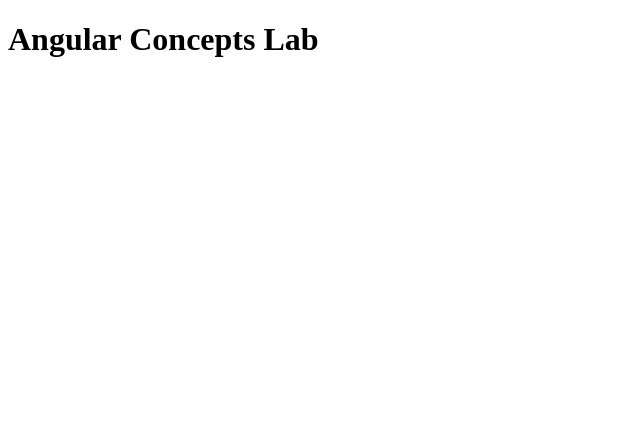
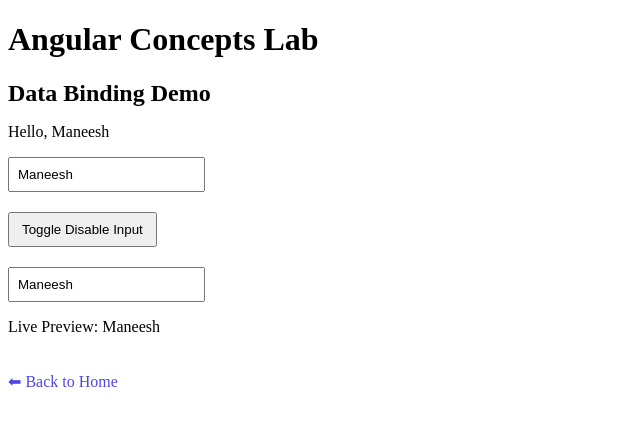
Before and after one commit to maneeshk-png/Agnular-Learning, an Angular app: page /data-binding in a window 1280 px wide. Before the commit this address led to /. Shown: the top 426 px of the page, without its empty margins (0-640 px from the left). Built offline with nearby package versions, Linux system fonts and the light colour scheme.

Commit message:
feat:Added data binding concept

```diff
--- a/src/app/app.component.ts
+++ b/src/app/app.component.ts
@@ -1,11 +1,11 @@
 import { Component} from '@angular/core';
-import { RouterModule } from '@angular/router';
+import { RouterModule, RouterOutlet } from '@angular/router';
 
 
 @Component({
   selector: 'app-root',
   standalone:true,
-  imports:[RouterModule],
+  imports:[RouterModule,RouterOutlet],
   templateUrl: './app.component.html',
   styleUrl: './app.component.css'
 })
--- a/src/app/app.routes.ts
+++ b/src/app/app.routes.ts
@@ -1,5 +1,9 @@
 import { Routes } from '@angular/router';
 import { HomeComponent } from './home/home.component';
+import { DataBidingConcept } from './concepts/data-biding-concept/data-biding-concept';
 
 
-export const routes: Routes = [{ path: '', component: HomeComponent }];
+export const routes: Routes = [
+    { path: '', component: HomeComponent },
+    {path: 'data-binding',component:DataBidingConcept}
+];
--- /dev/null
+++ b/src/app/concepts/data-biding-concept/data-biding-concept.css
@@ -0,0 +1,22 @@
+h2 {
+    margin-bottom: 16px;
+  }
+
+  input {
+    display: block;
+    margin: 10px 0;
+    padding: 8px;
+  }
+
+  button {
+    margin: 10px 0;
+    padding: 8px 12px;
+    cursor: pointer;
+  }
+
+  a {
+    display: inline-block;
+    margin-top: 20px;
+    text-decoration: none;
+    color: #4f46e5;
+  }
--- /dev/null
+++ b/src/app/concepts/data-biding-concept/data-biding-concept.html
@@ -0,0 +1,25 @@
+<h2>Data Binding Demo</h2>
+
+<!-- Interpolation -->
+<p>Hello, {{ username }}</p>
+
+<!-- Property Binding -->
+<input
+  [value]="username"
+  [disabled]="isDisabled"
+/>
+
+<!-- Event Binding -->
+<button (click)="isDisabled = !isDisabled">
+  Toggle Disable Input
+</button>
+
+<!-- Two-way Binding -->
+<input
+  [(ngModel)]="username"
+  placeholder="Type your name"
+/>
+
+<p>Live Preview: {{ username }}</p>
+
+<a routerLink="/">⬅ Back to Home</a>
--- /dev/null
+++ b/src/app/concepts/data-biding-concept/data-biding-concept.ts
@@ -0,0 +1,20 @@
+import { CommonModule } from '@angular/common';
+import { Component, NgModule } from '@angular/core';
+import { FormsModule } from '@angular/forms';
+import { RouterLink } from '@angular/router';
+
+@Component({
+  selector: 'app-data-biding-concept',
+  imports: [FormsModule,RouterLink],
+  templateUrl: './data-biding-concept.html',
+  styleUrl: './data-biding-concept.css',
+})
+export class DataBidingConcept {
+  username = 'Maneesh';
+  isDisabled = false;
+
+  updateName(event: Event) {
+    const input = event.target as HTMLInputElement;
+    this.username = input.value;
+  }
+}
--- a/src/app/home/home.component.ts
+++ b/src/app/home/home.component.ts
@@ -1,9 +1,10 @@
 import { CommonModule } from '@angular/common';
 import { Component } from '@angular/core';
+import { RouterLink } from '@angular/router';
 
 @Component({
   selector: 'app-home',
-  imports:[CommonModule],
+  imports:[CommonModule,RouterLink],
   templateUrl: './home.component.html',
   styleUrl:'./home.component.css'
 })
--- a/src/main.ts
+++ b/src/main.ts
@@ -6,4 +6,4 @@
 
 bootstrapApplication(AppComponent, {
   providers: [provideRouter(routes)]
-});
+}).catch(err=>console.error(err));
```
